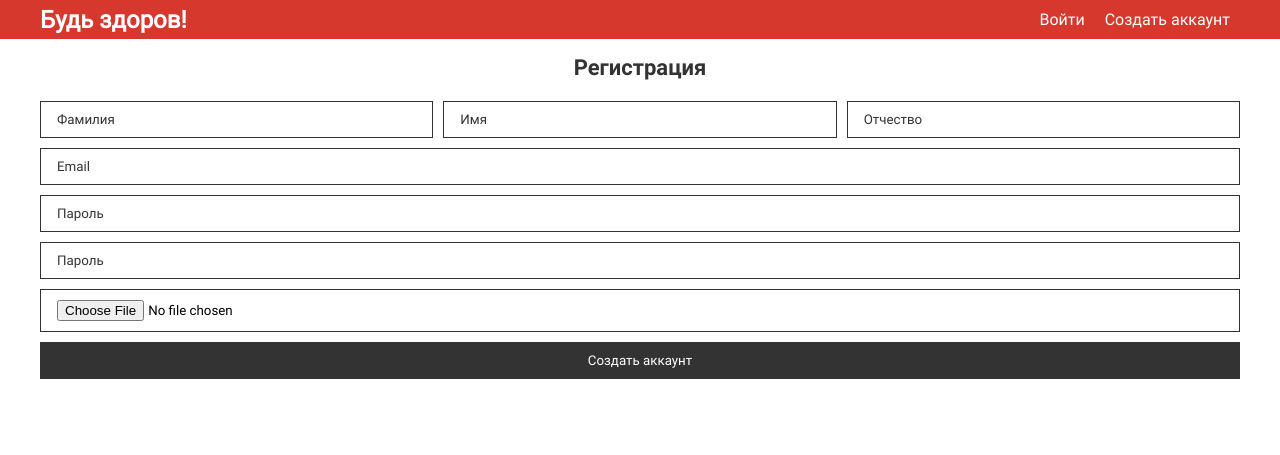
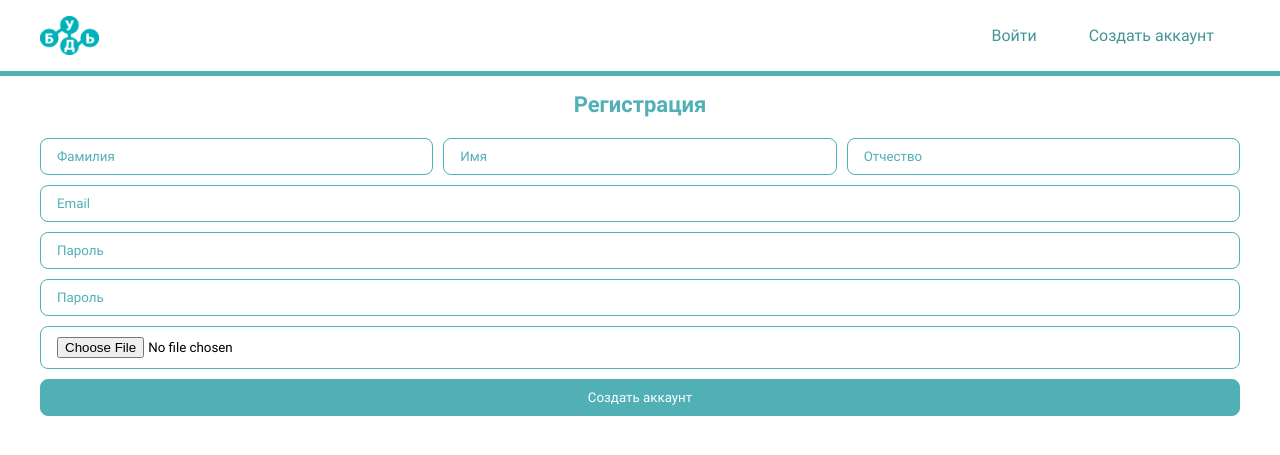
Before and after one commit to tipakoder/go-to-live, a PHP site: page /reg/ in a window 1280 px wide. Shown: the top 455 px of the page. Run offline with PHP 8.4, Linux system fonts and the light colour scheme.

Commit message:
Finnaly! Congurations!

```diff
--- a/index.php
+++ b/index.php
@@ -311,7 +311,6 @@ function doctor_add()
 
     $fullname = $_POST['fullname'];
     $type = $_POST['type'];
-    $description = $_POST['description'];
 
     switch($type)
     {
@@ -334,7 +333,7 @@ function doctor_add()
 
     if($type != null)
     {
-        if($db->execute('INSERT INTO doctor (tid, fullname, description) VALUES (?, ?)', [$type, $fullname, $description]))
+        if($db->execute('INSERT INTO doctor (tid, fullname) VALUES (?, ?)', [$type, $fullname]))
         {
             exit('success');
         }
--- a/pages/doctor_add_admin.php
+++ b/pages/doctor_add_admin.php
@@ -13,9 +13,6 @@
             </select>
         </div>
         <div class="form-group">
-            <textarea name="description" class="form-group-input">Добавить врача</textarea>
-        </div>
-        <div class="form-group">
             <button class="form-group-button">Добавить врача</button>
         </div>
     </form>
--- a/pages/main_admin.php
+++ b/pages/main_admin.php
@@ -12,6 +12,6 @@
         </div>
     <? endforeach; ?>
     <div class="list-row cols">
-        <button class=".form-group-button link" style="width:100%; height: 40px;" href="/doctor/new/">Добавить нового специлиста</button>
+        <button class="form-group-button link" style="width:100%; height: 40px; border-radius: 0;" href="/doctor/new/">Добавить нового специлиста</button>
     </div>
 </div>
--- a/pages/profile.php
+++ b/pages/profile.php
@@ -27,7 +27,7 @@
 
             <div class="write-option">
                 <span class="op_name">Время:</span>
-                <span class="op_val"><?
+                <span class="op_val time"><?
                     $nums = [[1, '08:00'], [2, '12:00'], [3, '14:00'], [4, '16:00'], [5, '18:00']];
                     foreach($nums as $num)
                     {
--- a/res/css/elements.css
+++ b/res/css/elements.css
@@ -9,7 +9,7 @@
 .form-title{
     font-family: Bold;
     font-size: 22px;
-    color: #333;
+    color: #50b0b6;
     margin-bottom: 16px;
     text-align: center;
 }
@@ -25,49 +25,53 @@
 .form-group>*:last-child{margin-right: 0px;}
 
 .form-group-input{
-    border: 1px solid #333;
+    border: 1px solid #50b0b6;
     padding: 10px 16px;
     font-family: 'Regular';
+    border-radius: 8px;
 }
 .form-group-input:focus{
-    border: 2px solid #333;
+    border: 2px solid #50b0b6;
 }
 .form-group-input::placeholder{
-    color: #333;
+    color: #50b0b6;
 }
 
 .form-group-button{
-    background-color: #333;
-    border: 1px solid #333;
+    background-color: #50b0b6;
+    border: 1px solid #50b0b6;
     padding: 10px 16px;
     cursor: pointer;
     color: #FFF;
     font-family: 'Regular';
     transition: 0.3s background-color;
+    border-radius: 8px;
 }
 .form-group-button:hover{
-    background-color: #444444;
+    background-color: #429499;
 }
 
 .el-list{
-    border: 1px solid #333;
+    border: 2px solid #50b0b6;
+    border-radius: 8px;
+    overflow: hidden;
 }
 
 .el-list .list-row{
     display: flex;
-    border-bottom: 1px solid #333;
+    border-bottom: 2px solid #50b0b6;
 }
 .el-list .list-row:last-child{
     border-bottom: 0px;
 }
 .el-list .list-row.cols{
-    background-color: #eee;
+    background-color: #ebfdfe;
 }
 .el-list .list-row.cols>*{
     font-family: 'Medium';
 }
 .el-list .list-row-col{
-    border-right: 1px solid #333;
+    border-right: 2px solid #50b0b6;
     padding: 16px;
 }
 .el-list .list-row-col:last-child{
@@ -81,11 +85,13 @@
 .cards-el > .card{
     padding: 16px;
     margin-right: 16px;
-    border: 1px solid #333;
+    border: 2px solid #50b0b6;
+    border-radius: 8px;
     width: 25%;
 }
 .cards-el > .card:last-child{margin-right: 0;}
 
 .card-text-name{
     margin-bottom: 16px;
+    color: #50b0b6;
 }
--- a/res/css/style.css
+++ b/res/css/style.css
@@ -14,12 +14,21 @@
 }
 
 header{
-    background-color: #d6382d;
+    background-color: #fff;
+    border-bottom: 5px solid #50b0b6;
+}
+header .header-logo{
+    display: flex;
+    align-items: center;
+}
+header .header-logo-image{
+    max-height: 40px;
+    margin-right: 16px;
 }
 header .header-content{
     display: flex;
     align-items: center;
-    color: #FFF;
+    color:  #429499;
 }
 
 header .header-nav{
@@ -28,13 +37,14 @@ header .header-nav{
 }
 
 header .header-nav-item{
-    padding: 10px;
-    transition: 0.3s background-color;
+    padding: 26px;
+    transition: 0.3s background-color, color;
 }
 
 header .header-nav-item:hover{
     cursor: pointer;
-    background-color:  #b8261c;
+    background-color:  #50b0b6;
+    color: #FFF;
 }
 
 main{
@@ -57,7 +67,7 @@ main .form{
 }
 
 .profile-client-main > *{
-    background-color: #eee;
+    border: 2px solid #50b0b6;
     border-radius: 8px;
     padding: 16px;
 }
@@ -84,11 +94,12 @@ main .form{
 }
 
 .profile-writes-tabs{
-    border: 1px solid #333;
+    border: 2px solid #50b0b6;
     padding: 16px;
     display: flex;
     align-items: center;
     margin-bottom: 16px;
+    border-radius: 8px;
 }
 
 .profile-writes-tabs > *:first-child{
@@ -102,14 +113,16 @@ main .form{
 }
 
 .profile-writes{
-    border: 1px solid #333;
+    border: 2px solid #50b0b6;
+    border-radius: 8px;
+    overflow: hidden;
 }
 .profile-writes .write{
     display: flex;
     justify-content: space-between;
     align-items: center;
     padding: 16px;
-    border-bottom: 1px solid #333;
+    border-bottom: 2px solid #50b0b6;
 }
 .profile-writes .write:last-child{
     border-bottom: 0px;
--- a/res/tamplate.php
+++ b/res/tamplate.php
@@ -4,6 +4,7 @@
     <meta charset="UTF-8">
     <meta name="viewport" content="width=device-width, initial-scale=1.0">
     <title><?=$title?></title>
+    <link href="/res/img/logo.ico" rel="shortcut icon">
     <link href="/res/css/fonts.css" rel="stylesheet">
     <link href="/res/css/style.css" rel="stylesheet">
     <link href="/res/css/elements.css" rel="stylesheet">
@@ -13,9 +14,13 @@
     <header>
         <div class="container header-content">
             <?if(!$auth){?>
-                <h2 class="header-logo link" href="/">Будь здоров!</h2>
+                <div class="header-logo link" href="/">
+                    <img src="/res/img/logotype.png" alt="" class="header-logo-image">
+                </div>
             <?}else{?>
-                <h2 class="header-logo link" href="/profile/">Будь здоров!</h2>
+                <div class="header-logo link" href="/profile/">
+                    <img src="/res/img/logotype.png" alt="" class="header-logo-image">
+                </div>
             <?}?>
 
             <nav class="header-nav">
--- a/res/tamplate_admin.php
+++ b/res/tamplate_admin.php
@@ -4,6 +4,7 @@
     <meta charset="UTF-8">
     <meta name="viewport" content="width=device-width, initial-scale=1.0">
     <title><?=$title?></title>
+    <link href="/res/img/logo.ico" rel="shortcut icon">
     <link href="/res/css/fonts.css" rel="stylesheet">
     <link href="/res/css/style.css" rel="stylesheet">
     <link href="/res/css/elements.css" rel="stylesheet">
@@ -12,7 +13,10 @@
 <body>
     <header>
         <div class="container header-content">
-            <h2 class="header-logo link" href="/admin/">Будь здоров - панель управления!</h2>
+            <div class="header-logo link" href="/admin/">
+                <img src="/res/img/logotype.png" alt="" class="header-logo-image">
+                <h2 class="header-logo-text">Панель управления</h2>
+            </div>
 
             <nav class="header-nav">
                 <div class="header-nav-item link" href="/doctor/new/">Добавить врача</div>
```
Also changed, not shown: db.sql (+12 -7 lines), pages/write.php (+6 -6 lines), res/js/form_write.js (+52 -16 lines), res/img/logo.ico (added), res/img/logotype.png (added).
